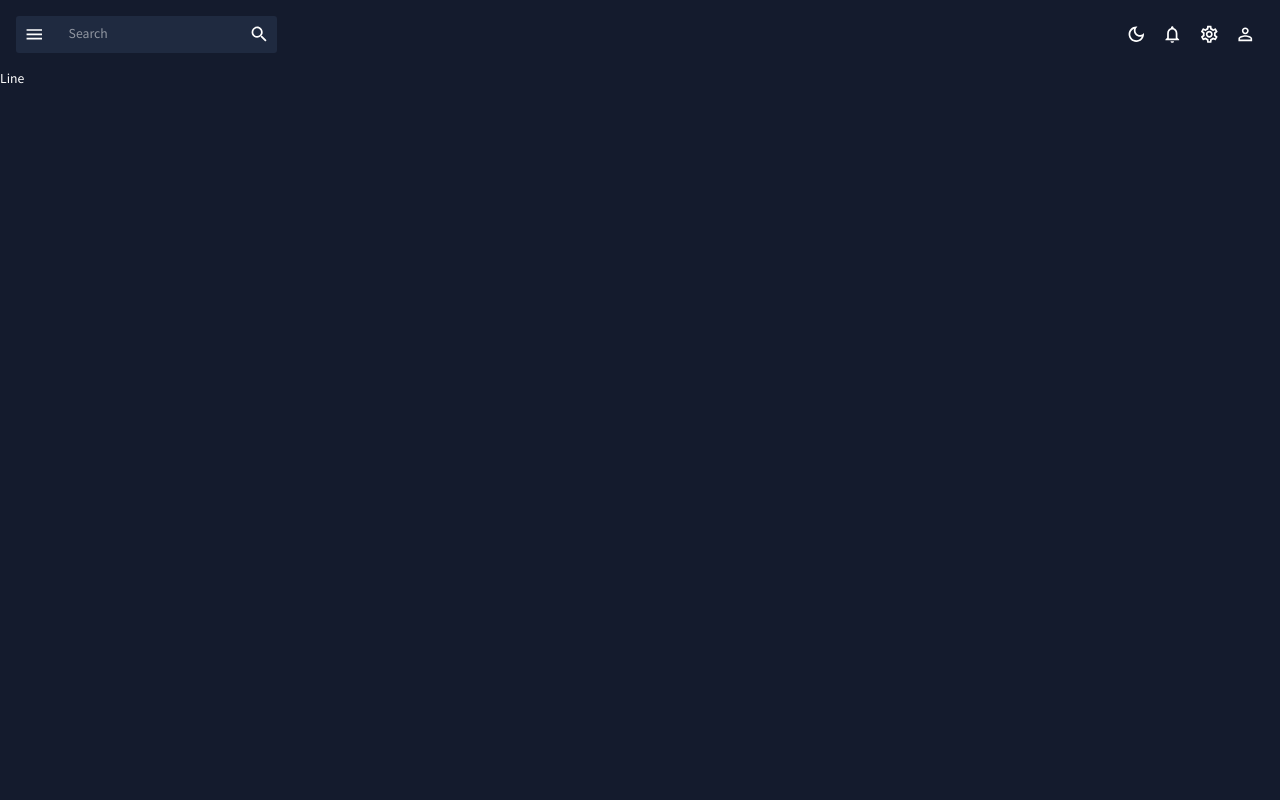
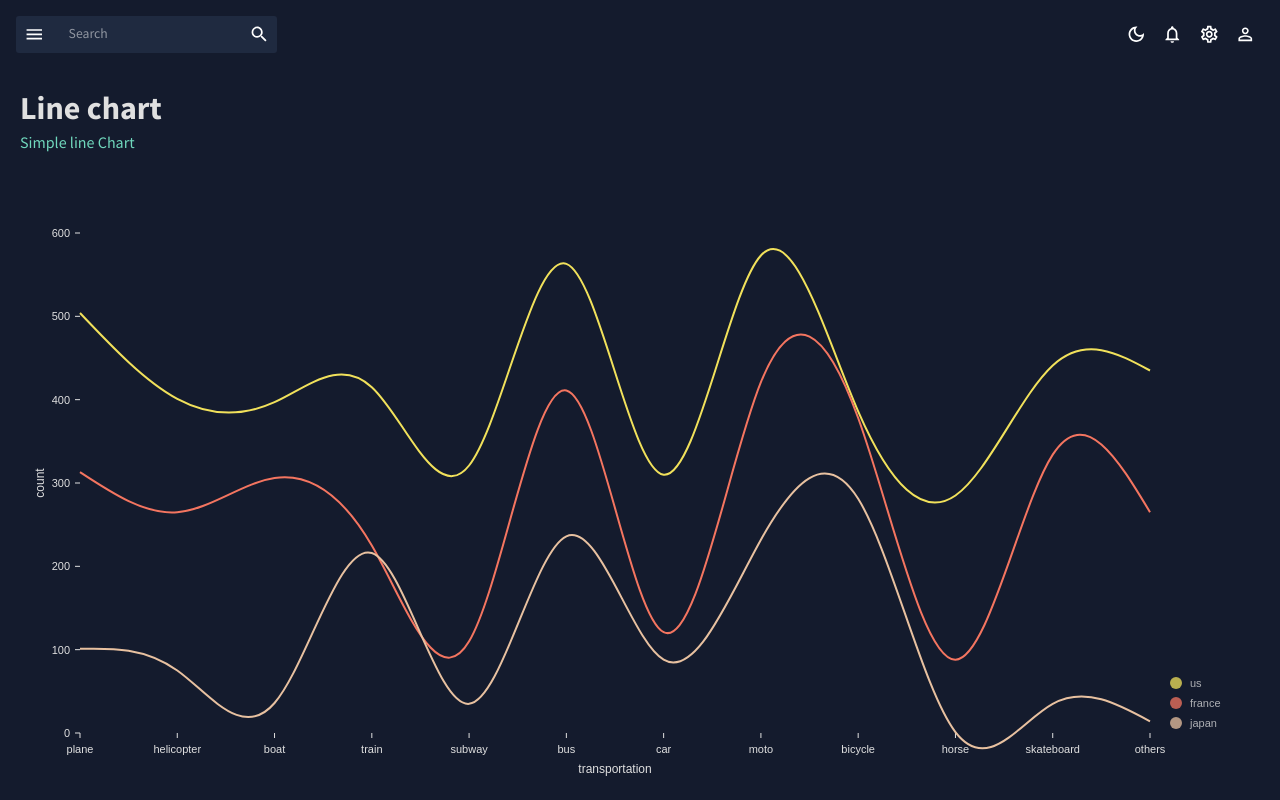
Before and after one commit to mnshrm/React-data-analytics-project, a React (Create React App) app: page /line in a window 1280 px wide. Built offline with nearby package versions, Linux system fonts and the light colour scheme.

Commit message:
Add line chart

```diff
--- /dev/null
+++ b/src/Components/LineChart.jsx
@@ -0,0 +1,117 @@
+import React from "react";
+import { ResponsiveLine } from "@nivo/line";
+import { mockLineData } from "../data/mockData";
+import { useTheme } from "@mui/material";
+import { tokens } from "../theme";
+
+const LineChart = ({ isDashboard = false }) => {
+  const theme = useTheme();
+  const colors = tokens(theme.palette.mode);
+
+  return (
+    <ResponsiveLine
+      data={mockLineData}
+      theme={{
+        axis: {
+          domanin: {
+            line: {
+              stroke: colors.grey[100],
+            },
+          },
+          legend: {
+            text: {
+              fill: colors.grey[100],
+            },
+          },
+          ticks: {
+            line: {
+              stroke: colors.grey[100],
+              strokeWidth: 1,
+            },
+            text: {
+              fill: colors.grey[100],
+            },
+          },
+        },
+        legends: {
+          text: {
+            fill: colors.grey[100],
+          },
+        },
+        tooltip: {
+          container: {
+            color: colors.primary[500],
+          },
+        },
+      }}
+      colors={isDashboard ? { datum: "colors" } : { scheme: "nivo" }}
+      margin={{ top: 50, right: 110, bottom: 50, left: 60 }}
+      xScale={{ type: "point" }}
+      yScale={{
+        type: "linear",
+        min: "auto",
+        max: "auto",
+        stacked: true,
+        reverse: false,
+      }}
+      yFormat=" >-.2f"
+      curve="natural"
+      axisTop={null}
+      axisRight={null}
+      axisBottom={{
+        tickSize: 5,
+        tickPadding: 5,
+        tickRotation: 0,
+        legend: isDashboard ? undefined : "transportation",
+        legendOffset: 36,
+        legendPosition: "middle",
+      }}
+      axisLeft={{
+        tickSize: 5,
+        tickValues: 5,
+        tickPadding: 5,
+        tickRotation: 0,
+        legend: isDashboard ? undefined : "count",
+        legendOffset: -40,
+        legendPosition: "middle",
+      }}
+      enableGridX={false}
+      enableGridY={false}
+      enablePoints={false}
+      pointSize={10}
+      pointColor={{ theme: "background" }}
+      pointBorderWidth={2}
+      pointBorderColor={{ from: "serieColor" }}
+      pointLabelYOffset={-12}
+      useMesh={true}
+      legends={[
+        {
+          anchor: "bottom-right",
+          direction: "column",
+          justify: false,
+          translateX: 100,
+          translateY: 0,
+          itemsSpacing: 0,
+          itemDirection: "left-to-right",
+          itemWidth: 80,
+          itemHeight: 20,
+          itemOpacity: 0.75,
+          symbolSize: 12,
+          symbolShape: "circle",
+          symbolBorderColor: "rgba(0, 0, 0, .5)",
+          effects: [
+            {
+              on: "hover",
+              style: {
+                itemBackground: "rgba(0, 0, 0, .03)",
+                itemOpacity: 1,
+              },
+            },
+          ],
+        },
+      ]}
+    />
+  );
+};
+
+export default LineChart;
--- a/src/Scenes/Line/Line.jsx
+++ b/src/Scenes/Line/Line.jsx
@@ -1,7 +1,17 @@
 import React from "react";
+import Header from "../../Components/Header";
+import { Box } from "@mui/material";
+import LineChart from "../../Components/LineChart";
 
 const Line = () => {
-  return <div>Line</div>;
+  return (
+    <Box m="20px">
+      <Header title="Line chart" subtitle="Simple line Chart" />
+      <Box height="75vh">
+        <LineChart />
+      </Box>
+    </Box>
+  );
 };
 
 export default Line;
```
